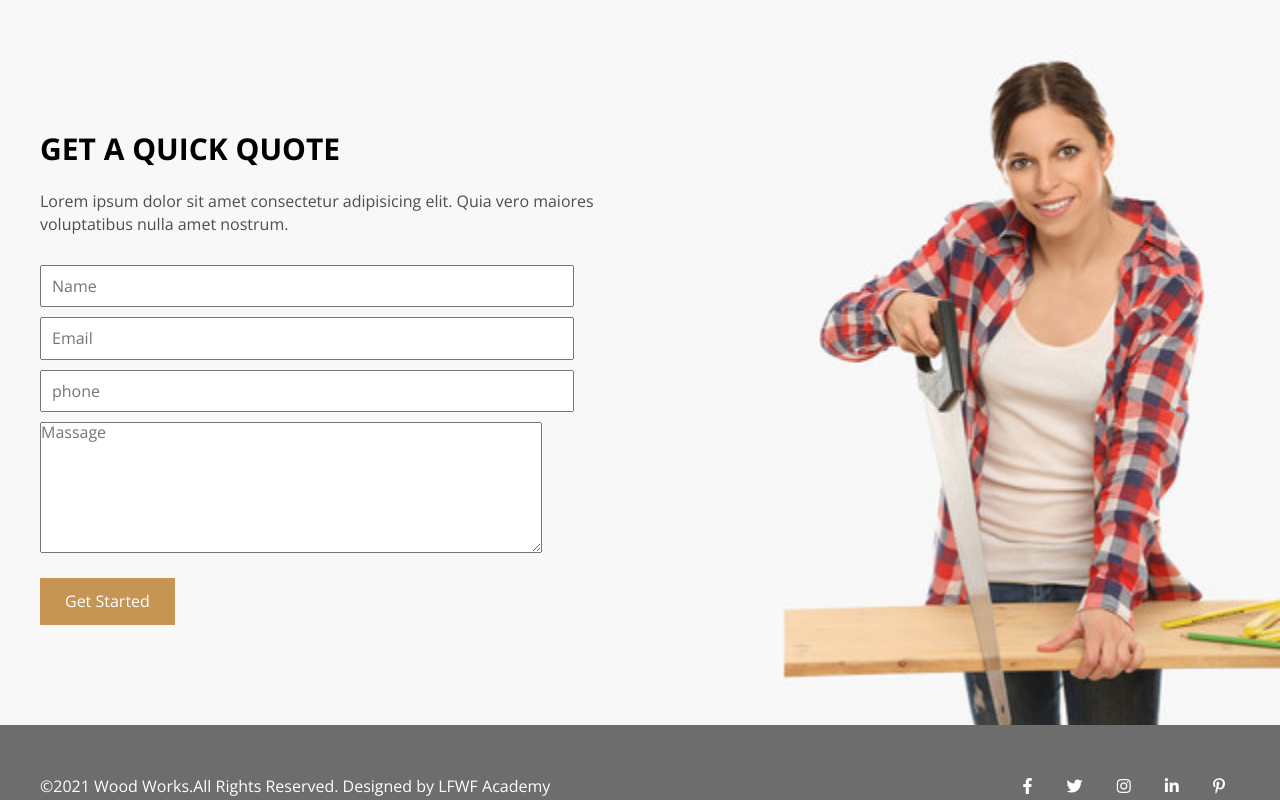
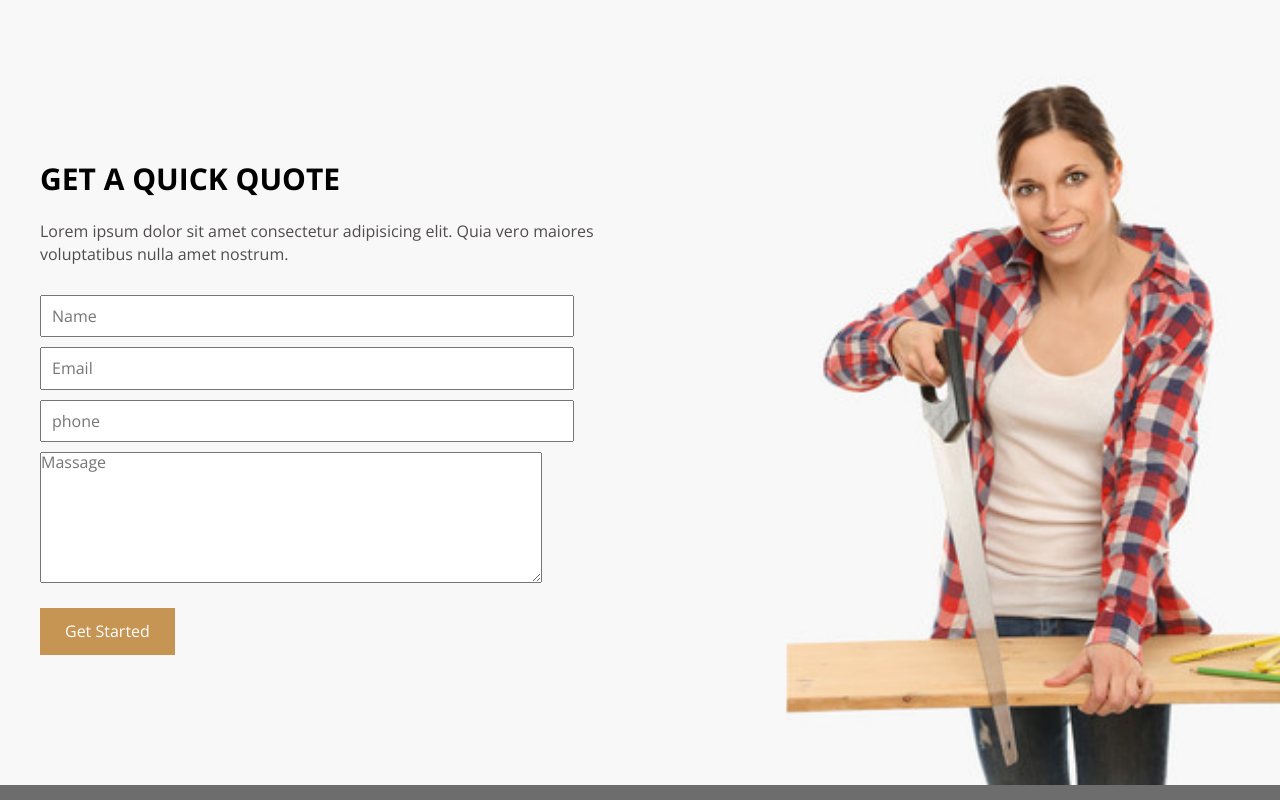
Before and after one commit to Nazmul749416/Main.class.19, a plain HTML site: page index.html in a window 1280 px wide. Shown: the part 1723-2523 px from the top of the page. Drawn offline with nearby package versions, Linux system fonts and the light colour scheme.

Commit message:
padding change

```diff
--- a/style.css
+++ b/style.css
@@ -337,7 +337,7 @@ span {
 .contect_section {
 	background: url(img/ia_200000022.jpg) no-repeat;
 	background-size: cover;
-	padding: 100px 0;
+	padding: 130px 0;
 	background-position: 50% 50%;
 }
 .contect_title{
```
